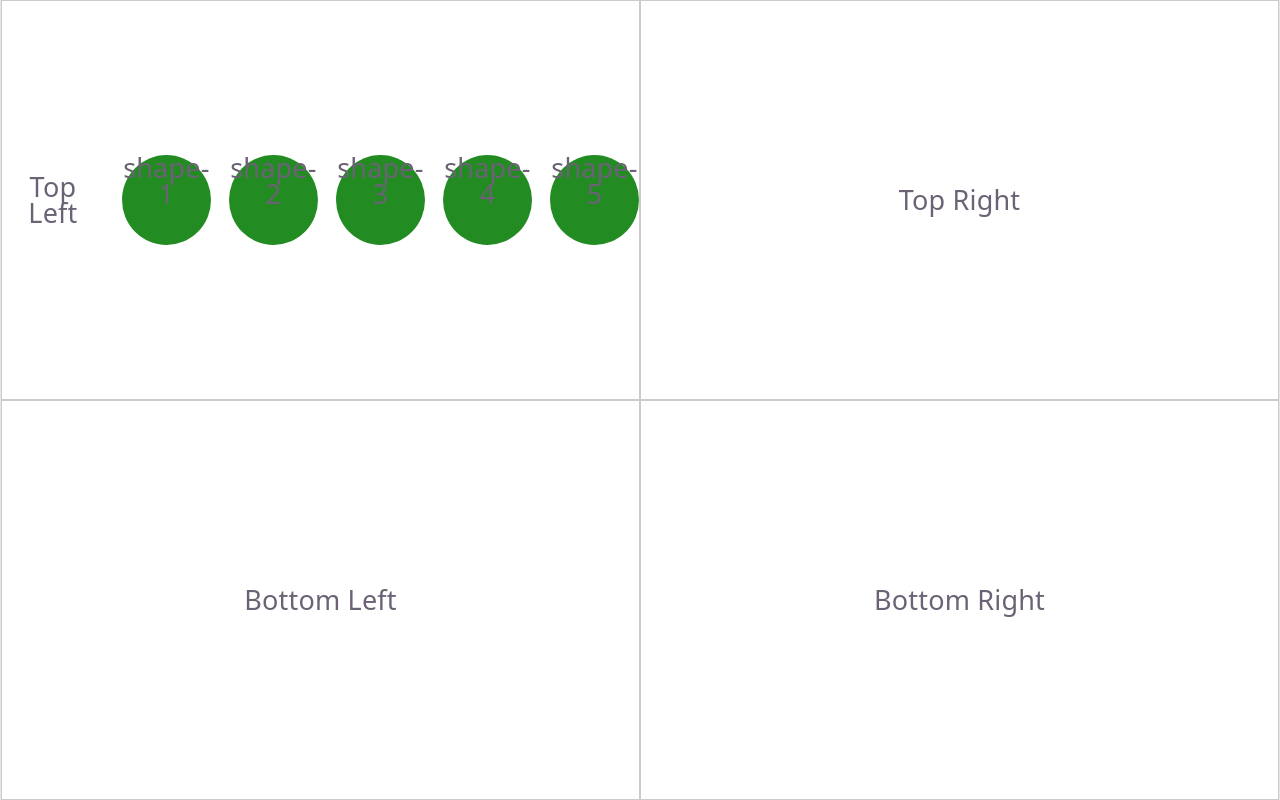
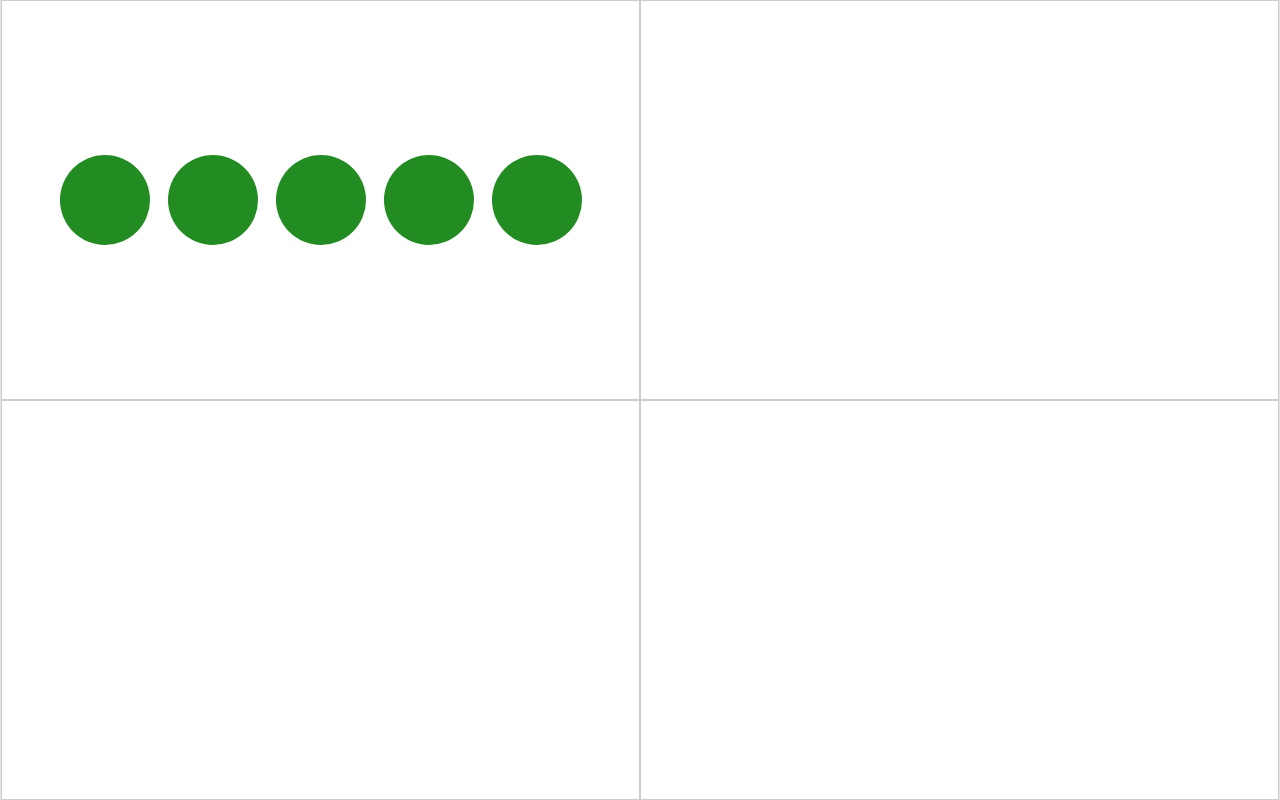
Before and after one commit to ZayanMA/Drag-and-Drop-Coding-Exercise, a React (Vite) app in the folder drag-n-drop/: page / in a window 1280 px wide. Built offline with nearby package versions, Linux system fonts and the light colour scheme.

Commit message:
Add typing and use map to build quadrants

```diff
--- a/drag-n-drop/src/App.tsx
+++ b/drag-n-drop/src/App.tsx
@@ -2,6 +2,33 @@ import { useState } from 'react'
 import './App.css'
 
 function App() {
+
+  // QuadrantId allowed values
+  type QuadrantId =
+  | "top-left"
+  | "top-right"
+  | "bottom-left"
+  | "bottom-right"
+
+  // ShapeLocation Type, limits possible quadrant values
+  type ShapeLocation = {
+    id: string;
+    quadrant: QuadrantId;
+  }
+
+  // Quadrant type
+  type Quadrant = {
+    id: QuadrantId;
+    label: string;
+  }
+
+  // quadrants array
+  const quadrants: Quadrant[] = [
+    {id: "top-left", label: "Top Left"},
+    {id: "top-right", label: "Top Right"},
+    {id: "bottom-left", label: "Bottom Left"},
+    {id: "bottom-right", label: "Bottom Right"},
+  ]
 
   // Mapping between a quadrant id and what shape it represents
   const shapeMapping = {
@@ -12,7 +39,7 @@ function App() {
   };
 
   // useState to store and update shape locations
-  const [shapeLocations, setShapeLocation] = useState([
+  const [shapeLocations, setShapeLocation] = useState<ShapeLocation[]>([
     {id: "shape-1", quadrant: "top-left"},
     {id: "shape-2", quadrant: "top-left"},
     {id: "shape-3", quadrant: "top-left"},
@@ -31,21 +58,12 @@ function App() {
   return (
     <>
       <div className='quadrant-container'>
-        <div className='quadrant' id='top-left'>
-          Top Left
-
-          {shapeLocations
-            .filter((shape) => shape.quadrant === "top-left")
-            .map((shape) =>
-              <div key={shape.id} className='circle' draggable>
-                {shape.id}
-                </div>
-            )
-          }
+        {quadrants
+        .map((quadrant) =>
+          <div className='quadrant' id={`${quadrant.id}`}>
+            {renderShapes(quadrant.id)}
           </div>
-        <div className='quadrant' id='top-right'>Top Right</div>
-        <div className='quadrant' id='bottom-left'>Bottom Left</div>
-        <div className='quadrant' id='bottom-right'>Bottom Right</div>
+        )}
       </div>
     </>
   )
```
